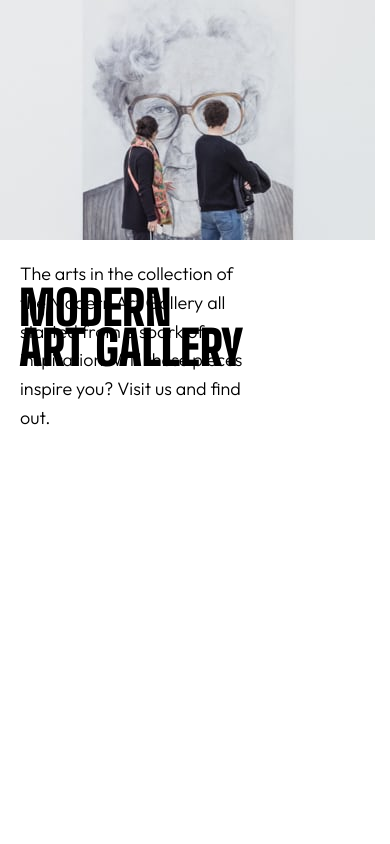
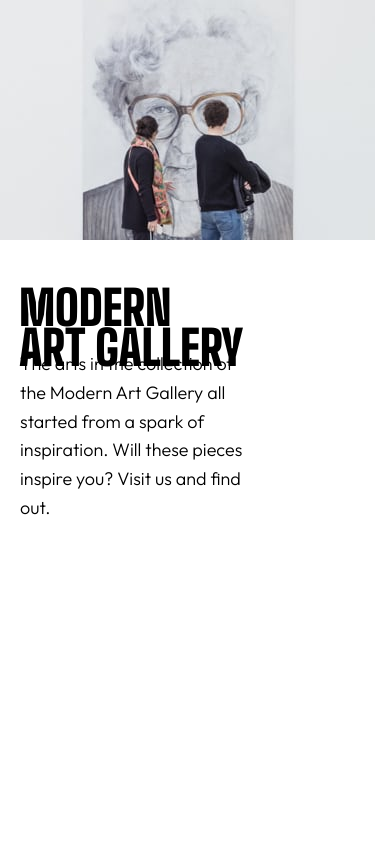
Before and after one commit to Ketevaniveshaguri/art-gallery, a website: page index.html in a window 390 px wide. Shown: the top 844 px of the page. Drawn offline with Linux system fonts and the light colour scheme.

Commit message:
Update style.css

```diff
--- a/css/style.css
+++ b/css/style.css
@@ -110,7 +110,7 @@ body {
     @media only screen and (max-width: 600px) {
       .hero__paragraph {
         left: 2rem;
-        top: 26rem; } }
+        top: 35rem; } }
   .hero__black {
     height: 80rem;
     width: 45rem;
```
